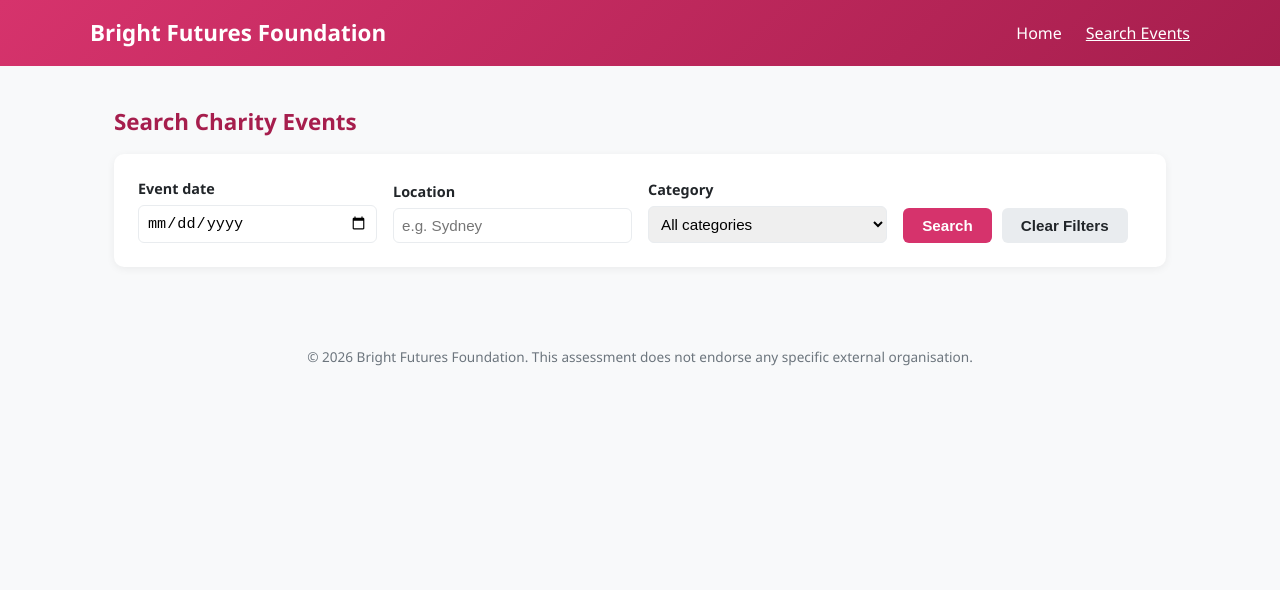
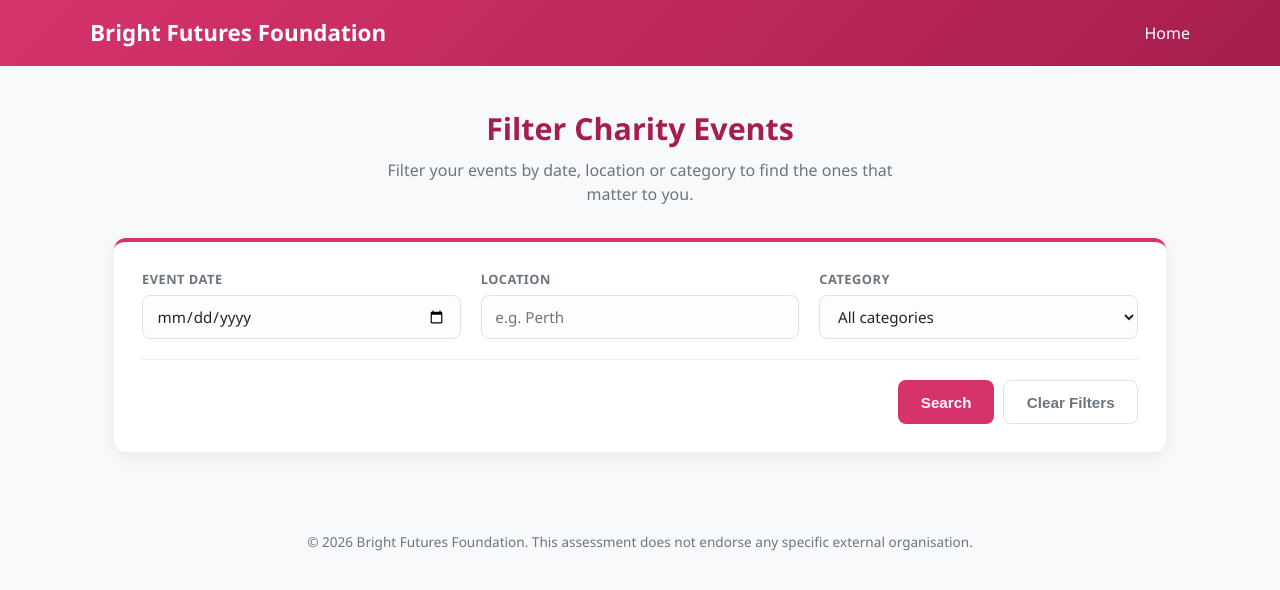
Before and after one commit to Niven215/charityevents-A2, a plain HTML site: page client/search.html in a window 1280 px wide. Drawn offline with Linux system fonts and the light colour scheme; no server answers.

Commit message:
Did some Desing modification and some DB related data

```diff
--- a/api/routes/categories.js
+++ b/api/routes/categories.js
@@ -1,6 +1,6 @@
 const express = require('express');
 const router = express.Router();
-const db = require('../db/event_db');
+const db = require('../db/db');
 
 router.get('/', async (req, res) => {
     try {
--- a/api/routes/events.js
+++ b/api/routes/events.js
@@ -1,6 +1,6 @@
 const express = require('express');
 const router = express.Router();
-const db = require('../db/event_db');
+const db = require('../db/db');
 
 const EVENT_LIST_QUERY = `
     SELECT
--- a/client/css/style.css
+++ b/client/css/style.css
@@ -176,14 +176,32 @@ footer {
     margin-top: auto;
 }
 
+.page-heading {
+    text-align: center;
+    margin: 1rem 0 2rem;
+}
+
+.page-heading .section-title {
+    font-size: 1.9rem;
+    margin: 0 0 0.4rem;
+}
+
+.section-subtitle {
+    margin: 0 auto;
+    max-width: 560px;
+    color: var(--muted);
+    font-size: 1rem;
+}
+
 .search-form {
     background: var(--card-bg);
-    border-radius: 10px;
-    padding: 1.5rem;
-    box-shadow: 0 2px 8px rgba(0,0,0,0.06);
+    border-radius: 12px;
+    border-top: 4px solid var(--primary);
+    padding: 1.75rem;
+    box-shadow: 0 4px 18px rgba(0,0,0,0.07);
     display: grid;
-    grid-template-columns: repeat(auto-fit, minmax(180px, 1fr));
-    gap: 1rem;
+    grid-template-columns: repeat(3, 1fr);
+    gap: 1.25rem;
     margin-bottom: 2rem;
     align-items: end;
 }
@@ -191,25 +209,82 @@ footer {
 .form-group {
     display: flex;
     flex-direction: column;
-    gap: 0.3rem;
+    gap: 0.4rem;
 }
 
 .form-group label {
     font-weight: 600;
-    font-size: 0.9rem;
+    font-size: 0.8rem;
+    text-transform: uppercase;
+    letter-spacing: 0.04em;
+    color: var(--muted);
 }
 
 .form-group input,
 .form-group select {
-    padding: 0.5rem;
-    border: 1px solid var(--border);
-    border-radius: 6px;
+    height: 44px;
+    padding: 0 0.85rem;
+    border: 1px solid #dee2e6;
+    border-radius: 8px;
+    background: #fdfdfe;
+    font-family: inherit;
     font-size: 0.95rem;
+    color: var(--text);
+    transition: border-color 0.15s ease, box-shadow 0.15s ease;
+}
+
+.form-group input:hover,
+.form-group select:hover {
+    border-color: #ced4da;
+}
+
+.form-group input:focus,
+.form-group select:focus {
+    outline: none;
+    border-color: var(--primary);
+    box-shadow: 0 0 0 3px rgba(214, 51, 108, 0.15);
+    background: #fff;
 }
 
 .form-actions {
+    grid-column: 1 / -1;
     display: flex;
+    justify-content: flex-end;
     gap: 0.6rem;
+    padding-top: 1.25rem;
+    border-top: 1px solid var(--border);
+}
+
+.form-actions button {
+    height: 44px;
+    padding: 0 1.4rem;
+    border-radius: 8px;
+    white-space: nowrap;
+    transition: background 0.15s ease, transform 0.1s ease;
+}
+
+.form-actions button:active {
+    transform: translateY(1px);
+}
+
+.search-form .btn-secondary {
+    background: transparent;
+    border: 1px solid #dee2e6;
+    color: var(--muted);
+}
+
+.search-form .btn-secondary:hover {
+    background: var(--bg);
+    color: var(--text);
+}
+
+@media (max-width: 900px) {
+    .search-form { grid-template-columns: repeat(2, 1fr); }
+    .form-actions button { flex: 1; }
+}
+
+@media (max-width: 560px) {
+    .search-form { grid-template-columns: 1fr; padding: 1.25rem; }
 }
 
 button, .btn {
--- a/client/search.html
+++ b/client/search.html
@@ -15,15 +15,16 @@
             <nav class="main-nav">
                 <ul>
                     <li><a href="index.html">Home</a></li>
-                    <li><a href="search.html" class="active">Search Events</a></li>
                 </ul>
             </nav>
         </div>
     </header>
 
     <main>
-        <h1 class="section-title">Search Charity Events</h1>
-
+        <div class="page-heading">
+            <h1 class="section-title">Filter Charity Events</h1>
+            <p class="section-subtitle">Filter your events by date, location or category to find the ones that matter to you.</p>
+        </div>
         <form id="search-form" class="search-form">
             <div class="form-group">
                 <label for="date">Event date</label>
@@ -31,7 +32,7 @@
             </div>
             <div class="form-group">
                 <label for="location">Location</label>
-                <input type="text" id="location" name="location" placeholder="e.g. Sydney">
+                <input type="text" id="location" name="location" placeholder="e.g. Perth">
             </div>
             <div class="form-group">
                 <label for="category">Category</label>
```
Also changed, not shown: client/index.html (+2 -3 lines), api/db/db.js (renamed from api/db/event_db.js), 1 other file.
